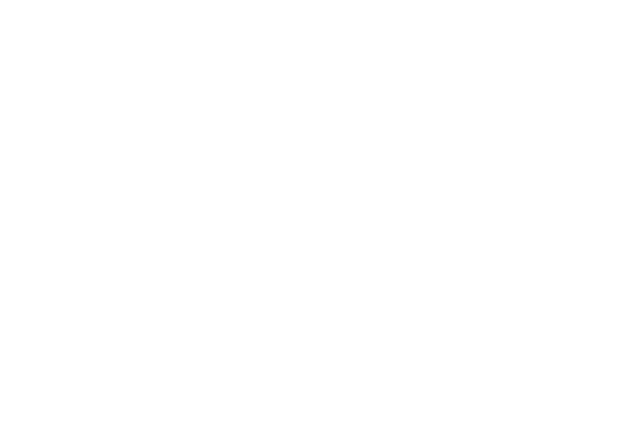
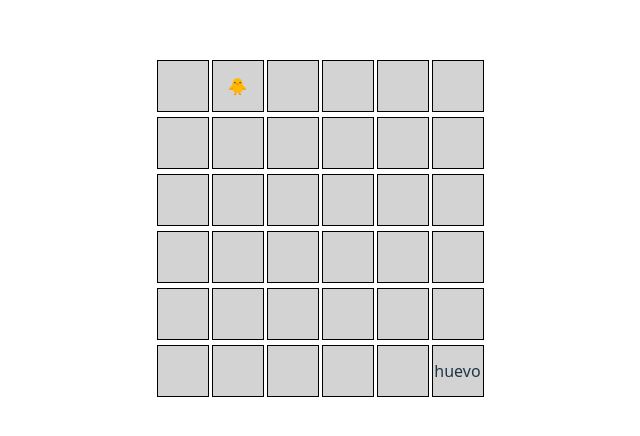
Before and after one commit to Fernandodg97/fusiona-elements, a React (Vite) app: page / in a window 1280 px wide. Shown: the part 172-608 px from the top of the page, without its empty margins (321-961 px from the left). Built offline with nearby package versions, Linux system fonts and the light colour scheme.

Commit message:
feat: planteamiento inicial

```diff
--- a/src/components/Tablero.css
+++ b/src/components/Tablero.css
@@ -1,18 +1,19 @@
-/* .tablero {
+.tablero {
     display: grid;
+    grid-template-columns: repeat(6, 50px);
     gap: 5px;
-  } */
+  }
 
-  .filas {
-    /* width: 50px;
-    height: 50px; */
+  .celdas {
+    width: 50px;
+    height: 50px;
     background-color: lightgray;
-    /* display: flex;
+    display: flex;
     align-items: center;
     justify-content: center;
-    border: 1px solid black; */
+    border: 1px solid black;
   }
 
-.filas:hover{
+.celdas:hover{
     background-color: red;
 }
--- a/src/components/Tablero.tsx
+++ b/src/components/Tablero.tsx
@@ -1,4 +1,3 @@
-import { useState } from "react";
 import Casilla from "./Casilla";
 import "./Tablero.css";
 
@@ -6,22 +5,15 @@ function Tablero(){
     const filas = 6;
     const columnas = 6;
     const tamaño = filas * columnas;
-    const [grid,setGrid] = useState<String[][]>( () => {
-        const newGrid:String[][] = Array(6).fill(null).map(() => Array(6).fill(null));
-        newGrid[0][0] = "emoji";
-        return newGrid;
-    })
-
 
     return(
         <>
         <div className="tablero">
-            {grid.map((i, index) => (
-                <div key={index} >
-                       {i.map((j,indexJ) => (
-                        <Casilla index={indexJ} emoji=''/>
-                       )
-                    )}
+            {Array.from({length: tamaño }).map((_, index) => (
+                <div key={index} className="celdas" >
+                        {
+                                <Casilla index={index} emoji={ index === 1 ? '🐥' : index === 35? 'huevo' : ''}/>
+                        }
                 </div>
             ))}
         </div>
```
